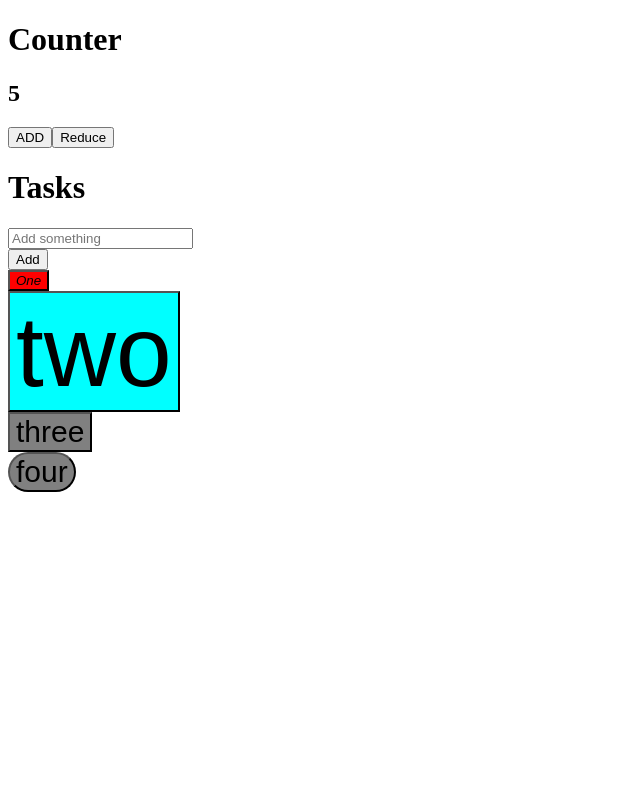
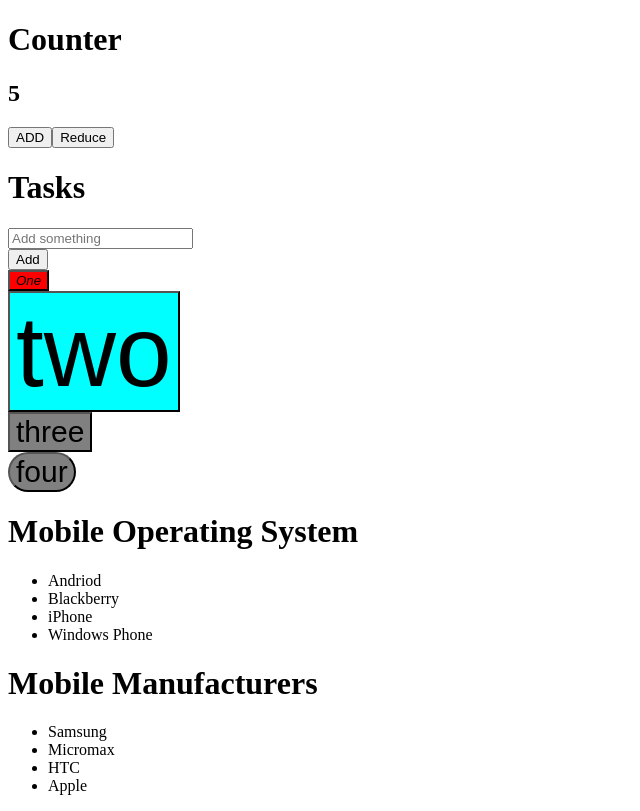
Before and after one commit to swethav08711/React-Assignment, a React (Create React App) app: page / in a window 1280 px wide. Shown: the whole page, without its empty margins (0-640 px from the left). Built offline with nearby package versions, Linux system fonts and the light colour scheme.

Commit message:
assignment

```diff
--- a/src/App.js
+++ b/src/App.js
@@ -2,14 +2,16 @@ import React from "react"
 import Counter from "./Counter/Counter"
 import { Task } from "./Input/Task"
 import { CssModel } from "./cssModel/CssModel"
-
+import { Cards } from "./ReactMobileOS/Cards"
 export default function App() {
   return (
     <div>
       <Counter />
       <Task />
       <CssModel />
+      <Cards />
     </div>
   )
 }
+
 //state is something that coimponent remembers
--- /dev/null
+++ b/src/ReactMobileOS/Cards.jsx
@@ -0,0 +1,23 @@
+import React from "react"
+
+function Cards() {
+  return (
+    <>
+      <h1>Mobile Operating System</h1>
+      <ul>
+        <li>Andriod</li>
+        <li>Blackberry</li>
+        <li>iPhone</li>
+        <li>Windows Phone</li>
+      </ul>
+      <h1>Mobile Manufacturers</h1>
+      <ul>
+        <li>Samsung</li>
+        <li>Micromax</li>
+        <li>HTC</li>
+        <li>Apple</li>
+      </ul>
+    </>
+  )
+}
+export { Cards }
```
